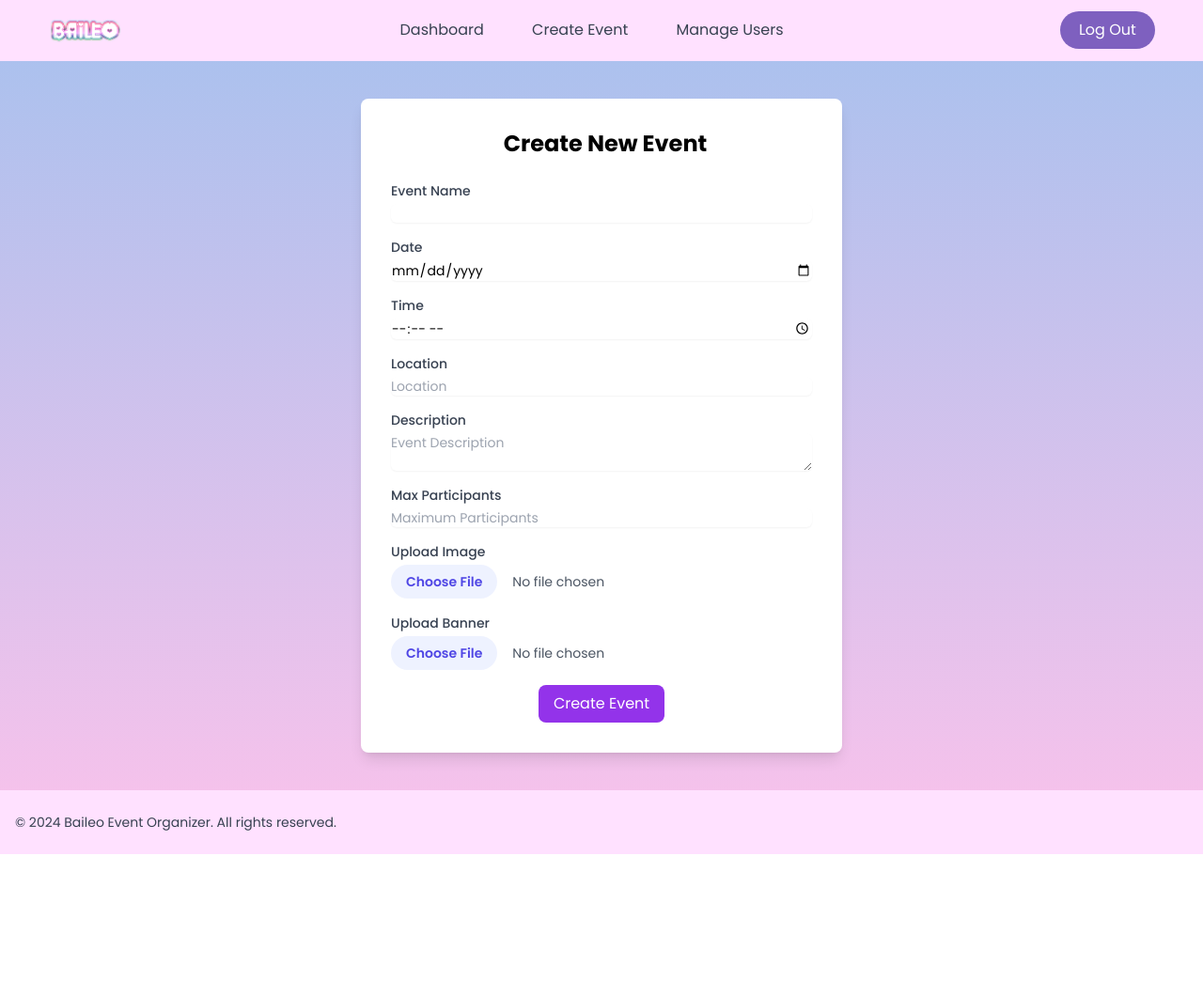
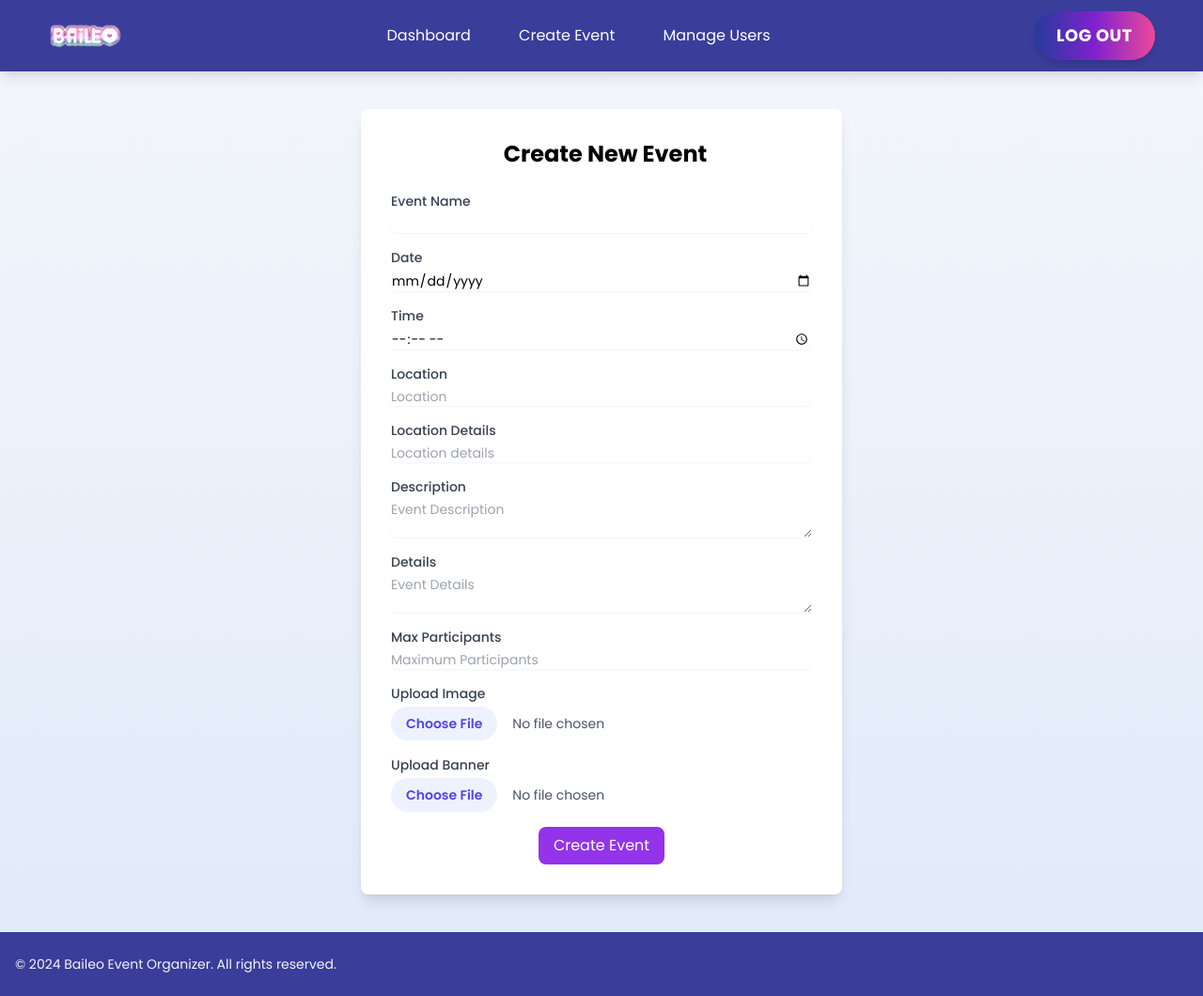
Before and after one commit to rascalosh/utswebproglec, a PHP site: page /admin/create_event.php in a window 1280 px wide. Shown: the whole page at 94% size. Before the commit the page ends 909 px from the top, so only its background shows below. Run offline with PHP 8.4, Linux system fonts and the light colour scheme; a user stored in the database is signed in; some libraries are stand-ins or nearby versions.

Commit message:
Update frontend create_event

```diff
--- a/admin/create_event.php
+++ b/admin/create_event.php
@@ -12,6 +12,7 @@ if ($_SERVER['REQUEST_METHOD'] == 'POST' && isset($_POST['create_event'])) {
     $time = $_POST['time'];
     $location = $_POST['location'];
     $description = $_POST['description'];
+    $details = $_POST['details'];
     $max_participants = $_POST['max_participants'];
     $status = 'open';
 
@@ -28,8 +29,8 @@ if ($_SERVER['REQUEST_METHOD'] == 'POST' && isset($_POST['create_event'])) {
     }
 
 
-    $stmt = $conn->prepare("INSERT INTO events (name, date, time, location, description, max_participants, image_path, banner_path, status) VALUES (?, ?, ?, ?, ?, ?, ?, ?, ?)");
-    $stmt->bind_param("sssssisss", $name, $date, $time, $location, $description, $max_participants, $image_path, $banner_path, $status);
+    $stmt = $conn->prepare("INSERT INTO events (name, date, time, location, location_details, description, details, max_participants, image_path, banner_path, status) VALUES (?, ?, ?, ?, ?, ?, ?, ?, ?, ?, ?)");
+    $stmt->bind_param("sssssssisss", $name, $date, $time, $location, $location_details, $description, $details, $max_participants, $image_path, $banner_path, $status);
     $stmt->execute();
 
     echo "Event created successfully!";
@@ -46,86 +47,114 @@ if ($_SERVER['REQUEST_METHOD'] == 'POST' && isset($_POST['create_event'])) {
     <script src="https://cdn.tailwindcss.com"></script>
     <link href="https://fonts.googleapis.com/css2?family=Poppins:wght@200;300;400;500;600;700&display=swap" rel="stylesheet">
 </head>
-<body class="font-[Poppins] min-h-screen bg-gradient-to-t from-[#fbc2eb] to-[#a6c1ee] flex flex-col">
-    <header class="bg-[#FFE1FF] py-3 mb-10">
+<body class="font-[Poppins] min-h-screen bg-gradient-to-t from-[#E0EAF9] to-[#F4F7FC] flex flex-col">
+<!-- Header Template -->
+<header class="bg-[#3A3D99] py-3 shadow-lg mb-10">
     <nav class="flex justify-between items-center w-[92%] mx-auto">
         <div>
-                <img class="w-20" src="assets/baileo3.png" alt="...">
+            <a href="indexadmin.php"><img class="w-20" src="assets/baileo3.png" alt="..."></a>
         </div>
-            <div class="nav-links duration-500 md:static absolute bg-[#FFE1FF] md:min-h-fit min-h-[60vh] left-0 top-[-100%] md:w-auto w-full flex items-center px-5">
+        <div class="nav-links duration-500 md:static absolute bg-[#3A3D99] md:min-h-fit min-h-[60vh] left-0 top-[-100%] md:w-auto w-full flex items-center px-5"> <!-- Changed to solid blue -->
             <ul class="flex md:flex-row flex-col md:items-center md:gap-[4vw] gap-8">
-                    <li><a class="text-gray-700 hover:text-pink-900 transition duration-100 ease-in-out" href="indexadmin.php">Dashboard</a></li>
-                    <li><a class="text-gray-700 hover:text-pink-900 transition duration-100 ease-in-out" href="create_event.php">Create Event</a></li>
-                    <li><a class="text-gray-700 hover:text-pink-900 transition duration-100 ease-in-out" href="user_management.php">Manage Users</a></li>
+                <li>
+                    <a class="text-white hover:text-yellow-300 transition duration-200 ease-in-out" href="indexadmin.php">Dashboard</a>
+                </li>
+                <li>
+                    <a class="text-white hover:text-yellow-300 transition duration-200 ease-in-out" href="create_event.php">Create Event</a>
+                </li>
+                <li>
+                    <a class="text-white hover:text-yellow-300 transition duration-200 ease-in-out" href="user_management.php">Manage Users</a>
+                </li>
             </ul>
         </div>
+
         <div class="flex items-center gap-6">
-                <a href="../logout.php" class="bg-[#7E60BF] text-white px-5 py-2 rounded-full hover:bg-[#CDC1FF]">Log Out</a>
-                <ion-icon onclick="onToggleMenu(this)" name="menu" class="text-2xl cursor-pointer md:hidden"></ion-icon>
+            <a href="../logout.php" class="bg-gradient-to-r from-[#243c9a] via-[#7e22ce] to-[#ec4899] text-white px-6 py-3 rounded-full shadow-md text-lg font-bold tracking-wide uppercase transition-transform transform hover:scale-105 hover:shadow-lg hover:from-[#1e3a8a] hover:via-[#6b21a8] hover:to-[#db2777] duration-300 ease-in-out">
+                Log Out
+            </a>
+            <ion-icon onclick="onToggleMenu(this)" name="menu" class="text-2xl text-white cursor-pointer md:hidden"></ion-icon>
         </div>
     </nav>
 </header>
-
+    <script>
+        const navLinks = document.querySelector('.nav-links')
+        function onToggleMenu(e){
+            e.name = e.name === 'menu' ? 'close' : 'menu'
+            navLinks.classList.toggle('top-[9%]')
+            navLinks.classList.toggle('z-50')
+        }
+    </script>
     <!-- Main Content -->
 <main class="flex-grow flex justify-center items-center">
-        <div class="bg-white p-8 rounded-lg shadow-lg w-full max-w-lg mx-auto">
-            <h1 class="text-2xl font-bold mb-6 text-center flex items-center justify-center space-x-2">
+    <div class="bg-white p-8 rounded-lg shadow-lg w-full max-w-lg mx-auto transform transition-transform duration-500 hover:scale-105 hover:shadow-xl">
+        <h1 class="text-2xl font-bold mb-6 text-center flex items-center justify-center space-x-2 fade-in">
             <ion-icon name="add-circle" class="text-3xl text-indigo-600"></ion-icon>
             <span>Create New Event</span>
         </h1>
         <form method="post" enctype="multipart/form-data" class="space-y-4">
-                <div>
+            <div class="transition duration-500 ease-in-out transform hover:scale-105">
                 <label class="block text-sm font-medium text-gray-700">Event Name</label>
                 <input type="text" name="name" class="mt-1 block w-full rounded-md border-gray-300 shadow-sm focus:border-indigo-500 focus:ring-indigo-500 sm:text-sm" required>
             </div>
-                <div>
+            <div class="transition duration-500 ease-in-out transform hover:scale-105">
                 <label class="block text-sm font-medium text-gray-700">Date</label>
                 <input type="date" name="date" class="mt-1 block w-full rounded-md border-gray-300 shadow-sm focus:border-indigo-500 focus:ring-indigo-500 sm:text-sm" required>
             </div>
-                <div>
+            <div class="transition duration-500 ease-in-out transform hover:scale-105">
                 <label class="block text-sm font-medium text-gray-700">Time</label>
                 <input type="time" name="time" class="mt-1 block w-full rounded-md border-gray-300 shadow-sm focus:border-indigo-500 focus:ring-indigo-500 sm:text-sm" required>
             </div>
-                <div>
+            <div class="transition duration-500 ease-in-out transform hover:scale-105">
                 <label class="block text-sm font-medium text-gray-700">Location</label>
                 <input type="text" name="location" class="mt-1 block w-full rounded-md border-gray-300 shadow-sm focus:border-indigo-500 focus:ring-indigo-500 sm:text-sm" placeholder="Location" required>
             </div>
-                <div>
+            <div class="transition duration-500 ease-in-out transform hover:scale-105">
+                <label class="block text-sm font-medium text-gray-700">Location Details</label>
+                <input type="text" name="location_details" class="mt-1 block w-full rounded-md border-gray-300 shadow-sm focus:border-indigo-500 focus:ring-indigo-500 sm:text-sm" placeholder="Location details" required>
+            </div>
+            <div class="transition duration-500 ease-in-out transform hover:scale-105">
                 <label class="block text-sm font-medium text-gray-700">Description</label>
                 <textarea name="description" class="mt-1 block w-full rounded-md border-gray-300 shadow-sm focus:border-indigo-500 focus:ring-indigo-500 sm:text-sm" placeholder="Event Description"></textarea>
             </div>
-                <div>
+            <div class="transition duration-500 ease-in-out transform hover:scale-105">
+                <label class="block text-sm font-medium text-gray-700">Details</label>
+                <textarea name="details" class="mt-1 block w-full rounded-md border-gray-300 shadow-sm focus:border-indigo-500 focus:ring-indigo-500 sm:text-sm" placeholder="Event Details"></textarea>
+            </div>
+            <div class="transition duration-500 ease-in-out transform hover:scale-105">
                 <label class="block text-sm font-medium text-gray-700">Max Participants</label>
                 <input type="number" name="max_participants" class="mt-1 block w-full rounded-md border-gray-300 shadow-sm focus:border-indigo-500 focus:ring-indigo-500 sm:text-sm" placeholder="Maximum Participants" required>
             </div>
-                <div>
+            <div class="transition duration-500 ease-in-out transform hover:scale-105">
                 <label class="block text-sm font-medium text-gray-700">Upload Image</label>
                 <input type="file" name="image" class="mt-1 block w-full text-sm text-gray-600 file:mr-4 file:py-2 file:px-4 file:rounded-full file:border-0 file:text-sm file:font-semibold file:bg-indigo-50 file:text-indigo-600 hover:file:bg-indigo-100">
             </div>
-                <div>
+            <div class="transition duration-500 ease-in-out transform hover:scale-105">
                 <label class="block text-sm font-medium text-gray-700">Upload Banner</label>
                 <input type="file" name="banner" class="mt-1 block w-full text-sm text-gray-600 file:mr-4 file:py-2 file:px-4 file:rounded-full file:border-0 file:text-sm file:font-semibold file:bg-indigo-50 file:text-indigo-600 hover:file:bg-indigo-100">
             </div>
             <div class="text-center">
-                    <button type="submit" name="create_event" class="bg-purple-600 text-white px-4 py-2 rounded-lg hover:bg-purple-700 focus:ring-4 focus:ring-purple-300">Create Event</button>
+                <button type="submit" name="create_event" class="bg-purple-600 text-white px-4 py-2 rounded-lg hover:bg-purple-700 focus:ring-4 focus:ring-purple-300 transition duration-300 transform hover:scale-105">Create Event</button>
             </div>
         </form>
     </div>
 </main>
 
-    <footer class="bg-[#FFE1FF] text-gray-700 py-6 mt-10">
+<!-- Footer -->
+    <footer class="bg-[#3A3D99] text-gray-100 py-6 mt-10">
         <div class="container mx-auto px-4">
             <div class="flex flex-col md:flex-row justify-between items-center">
                 <div class="text-center md:text-left">
                     <p class="text-sm">&copy; <?php echo date("Y"); ?> Baileo Event Organizer. All rights reserved.</p>
                 </div>
+
                 <div class="flex gap-4 mt-4 md:mt-0">
-                    <a href="#" class="text-gray-600 hover:text-gray-900"><ion-icon name="logo-facebook" class="text-xl"></ion-icon></a>
-                    <a href="#" class="text-gray-600 hover:text-gray-900"><ion-icon name="logo-twitter" class="text-xl"></ion-icon></a>
-                    <a href="#" class="text-gray-600 hover:text-gray-900"><ion-icon name="logo-instagram" class="text-xl"></ion-icon></a>
+                    <a href="#" class="text-gray-300 hover:text-white"><ion-icon name="logo-facebook" class="text-xl"></ion-icon></a>
+                    <a href="#" class="text-gray-300 hover:text-white"><ion-icon name="logo-twitter" class="text-xl"></ion-icon></a>
+                    <a href="#" class="text-gray-300 hover:text-white"><ion-icon name="logo-instagram" class="text-xl"></ion-icon></a>
                 </div>
             </div>
         </div>
     </footer>
+
 </body>
 </html>
```
Lines whose indentation alone changed are shown as unchanged.
